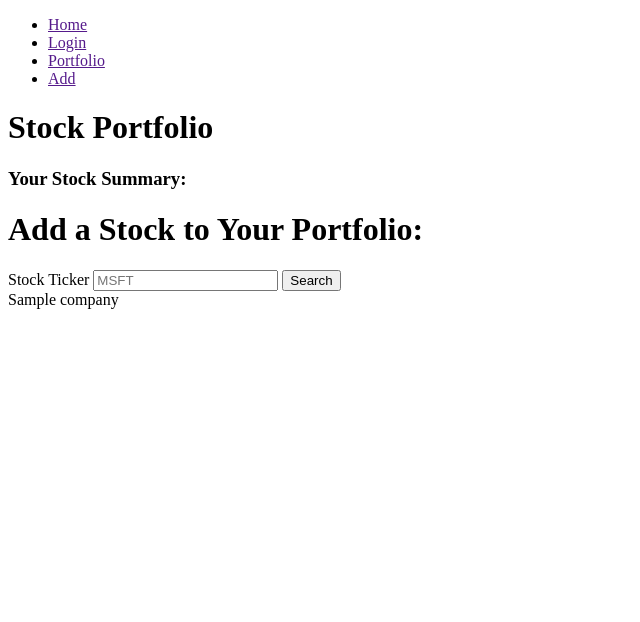
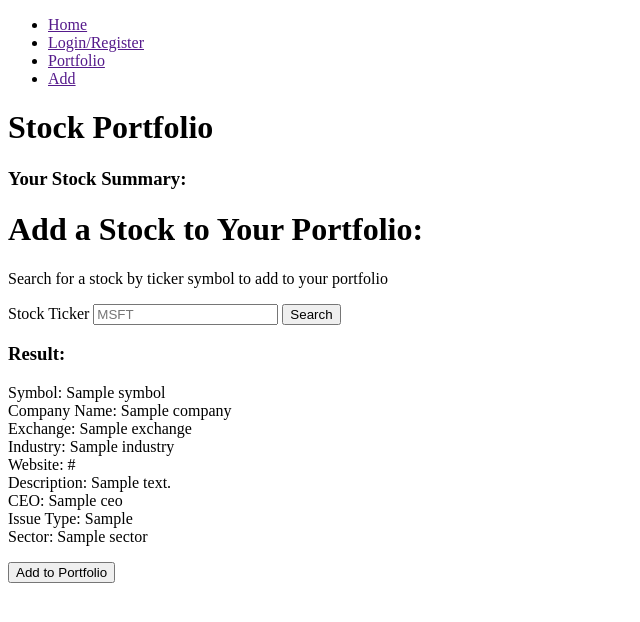
Before and after one commit to Patricia888/pyramid-stocks, a Python web app: template pyramid_stocks/pyramid_stocks/templates/stock_add.jinja2 in a window 1280 px wide. Shown: the top 622 px of the page, without its empty margins (0-640 px from the left). Run offline with Jinja, Linux system fonts and the light colour scheme; the template is opened without the code that fills it: most values are stand-ins (such as "Sample title", 1, 10 or a date in 2020).

Commit message:
changed stock add page to use all categories of the stocks

```diff
--- a/pyramid_stocks/pyramid_stocks/templates/base.jinja2
+++ b/pyramid_stocks/pyramid_stocks/templates/base.jinja2
@@ -11,9 +11,9 @@
     <nav>
         <ul>
             <li><a href="{{request.route_url('home')}}">Home</a></li>
-            <li><a href="{{request.route_url('auth')}}">Login</a></li>
+            <li><a href="{{request.route_url('auth')}}">Login/Register</a></li>
             <li><a href="{{request.route_url('portfolio')}}">Portfolio</a></li>
-            <li><a href="{{request.route_url('portfolio')}}">Add</a></li>
+            <li><a href="{{request.route_url('stock')}}">Add</a></li>
         </ul>
     </nav>
 
--- a/pyramid_stocks/pyramid_stocks/templates/stock_add.jinja2
+++ b/pyramid_stocks/pyramid_stocks/templates/stock_add.jinja2
@@ -3,6 +3,7 @@
 {% block content %}
 
     <h1>Add a Stock to Your Portfolio:</h1>
+    <p>Search for a stock by ticker symbol to add to your portfolio</p>
 
     <form id="add-form" method="GET" action="{{request.route_url('stock')}}">
     <label for="ticker">Stock Ticker</label>
@@ -12,8 +13,27 @@
 
     {% if company %}
     <div>
-    {{company}}
+    <h3>Result:</h3>
+    <p>Symbol: {{company.symbol}}<br>
+    Company Name: {{company.companyName}}<br>
+    Exchange: {{company.exchange}}<br>
+    Industry: {{company.industry}}<br>
+    Website: {{company.website}}<br>
+    Description: {{company.description}}<br>
+    CEO: {{company.CEO}}<br>
+    Issue Type: {{company.issueType}}<br>
+    Sector: {{company.sector}}</p>
     </div>
+
+    <form id="add-form" method="POST" action="{{request.route_url('stock')}}">
+    <button type="submit" name="symbol" value="{{company.symbol}}">Add to Portfolio</button>
+    </form>
+
+    {% endif%}
+
+    {% if err %}
+    <h3>Result:</h3>
+    <p>{{err}}</p>
     {% endif%}
 
 {% endblock content %}
```
